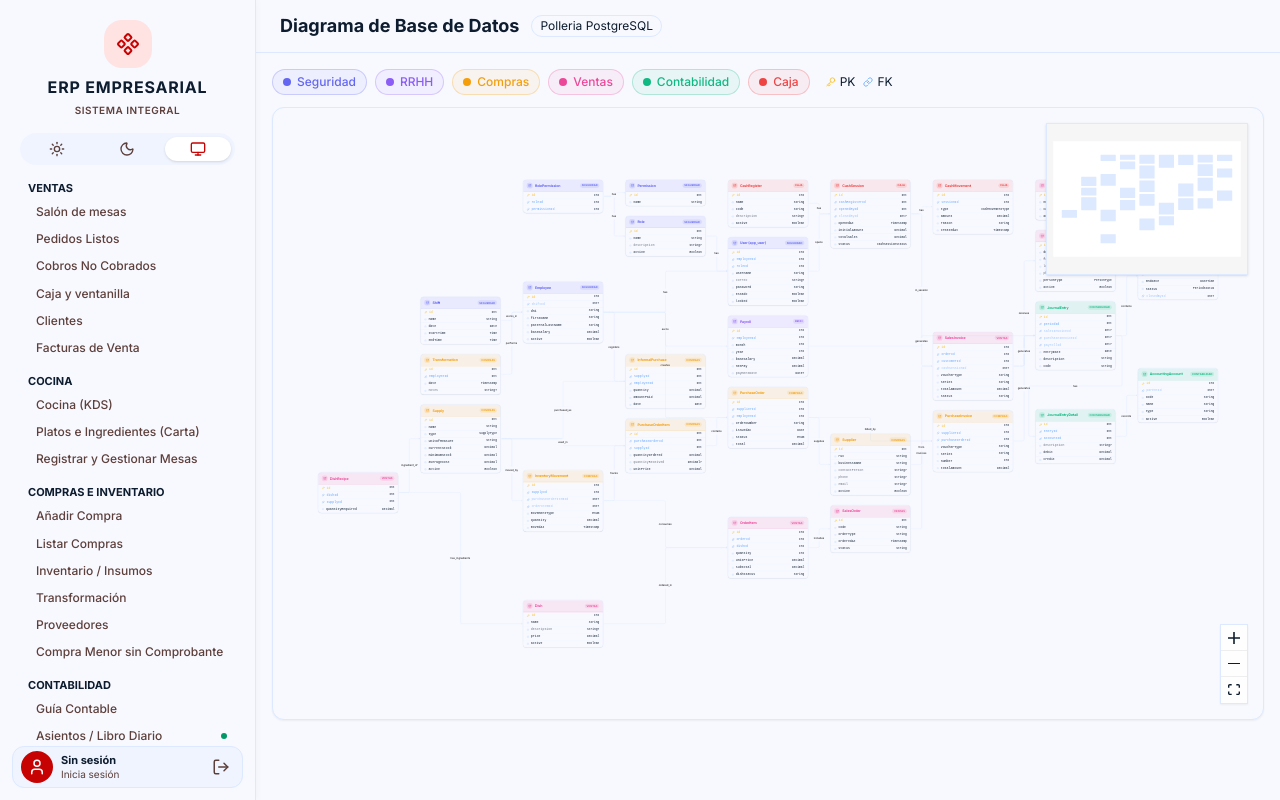
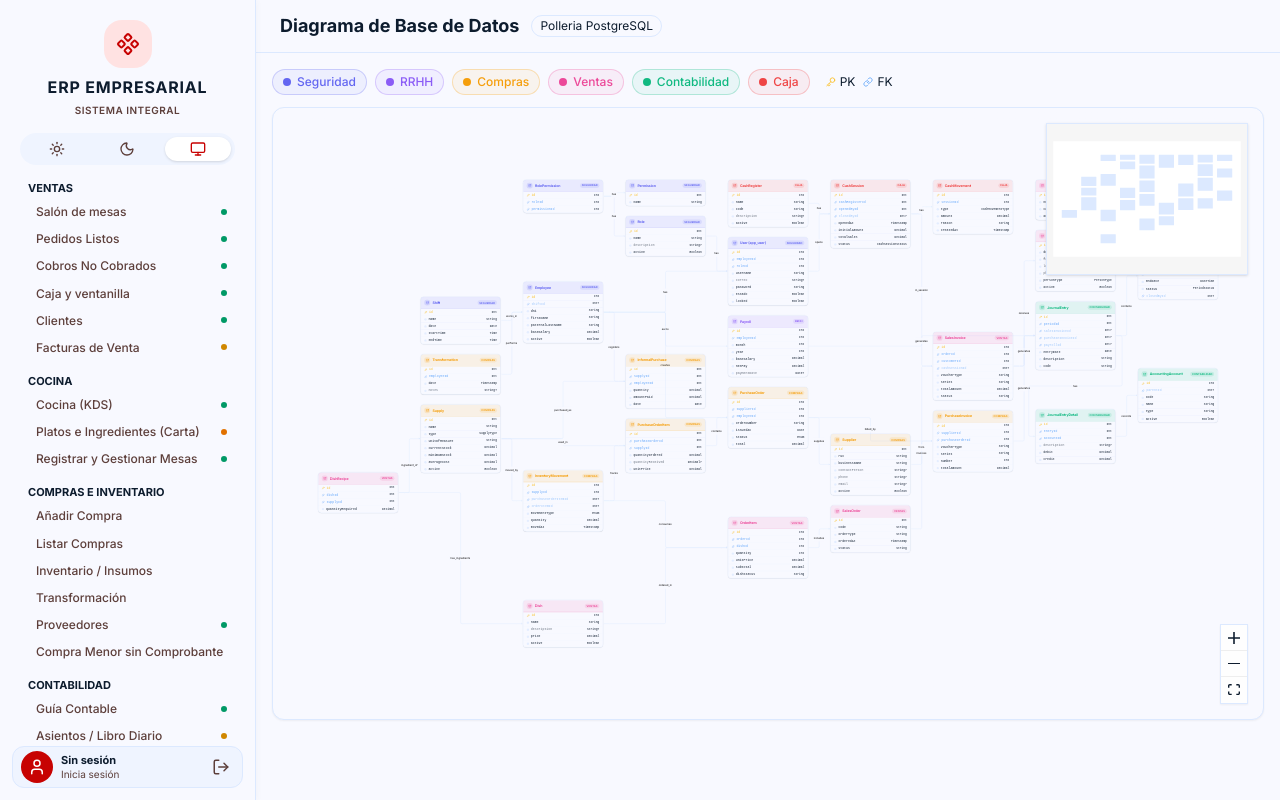
Before and after one commit to Cesar-Sanchez-sof/Polleria, a Next.js app: page /db-diagram in a window 1280 px wide. Built offline with nearby package versions, Linux system fonts and the light colour scheme; no server answers.

Commit message:
feat: add pages for database diagram, Swagger UI, user management, and personalized sidebar component

```diff
--- a/app/db-diagram/page.tsx
+++ b/app/db-diagram/page.tsx
@@ -1,6 +1,8 @@
 'use client';
 
 import { DbDiagram } from './db-diagram';
+import { ModuleHeader } from '@/components/shared/ModuleHeader';
+import { Database } from 'lucide-react';
 
 export default function DBDiagramPage() {
   return (
--- a/app/swagger/page.tsx
+++ b/app/swagger/page.tsx
@@ -3,6 +3,8 @@
 import SwaggerUI from "swagger-ui-react";
 import "swagger-ui-react/swagger-ui.css";
 import { useEffect, useState } from "react";
+import { ModuleHeader } from "@/components/shared/ModuleHeader";
+import { FileText } from "lucide-react";
 
 /**
  * Vista que expone la documentación OpenAPI mediante Swagger UI.
@@ -21,12 +23,16 @@ export default function ApiDocs() {
 
   if (!specUrl) return <p>Cargando documentación…</p>;
 
-  return (
+return (
+  <>
+    <ModuleHeader
+      title="Documentación API – Polleria"
+      subtitle="Explora la especificación OpenAPI de la aplicación."
+      icon={FileText}
+    />
     <section className="p-6 bg-(--color-background) min-h-screen">
-      <h1 className="text-3xl font-bold mb-4" style={{ color: "#e0e0ff" }}>
-        Documentación API – Polleria
-      </h1>
       <SwaggerUI url={specUrl} />
     </section>
-  );
+  </>
+);
 }
--- a/app/usuarios/page.tsx
+++ b/app/usuarios/page.tsx
@@ -6,6 +6,8 @@ import { Badge } from "@/components/ui/badge";
 import { Button } from "@/components/ui/button";
 import { Switch } from "@/components/ui/switch";
 import { Table, TableBody, TableCell, TableHead, TableHeader, TableRow } from "@/components/ui/table";
+import { ModuleHeader } from "@/components/shared/ModuleHeader";
+import { Users } from "lucide-react";
 import { FormularioUsuario, type Rol, type UsuarioFila } from "./FormularioUsuario";
 
 export default function UsuariosPage() {
@@ -60,21 +62,17 @@ export default function UsuariosPage() {
 
   return (
     <main className="mx-auto w-full max-w-6xl p-6">
-      <header className="mb-6 flex flex-wrap items-center justify-between gap-3">
-        <div>
-          <h1 className="text-2xl font-bold">Usuarios</h1>
-          <p className="text-sm text-muted-foreground">Registro, edición y activación de usuarios del sistema.</p>
-        </div>
-        <div className="flex gap-2">
-          <Button variant="outline" render={<Link href="/" />}>
-            Volver al inicio
-          </Button>
-          <Button variant="outline" onClick={cerrarSesion}>
-            Cerrar sesión
-          </Button>
-          <Button onClick={() => abrir(null)}>Nuevo usuario</Button>
-        </div>
-      </header>
+<ModuleHeader
+  title="Usuarios"
+  subtitle="Registro, edición y activación de usuarios del sistema."
+  icon={Users}
+>
+  <div className="flex gap-2">
+    <Button variant="outline" render={<Link href="/" />}>Volver al inicio</Button>
+    <Button variant="outline" onClick={cerrarSesion}>Cerrar sesión</Button>
+    <Button onClick={() => abrir(null)}>Nuevo usuario</Button>
+  </div>
+</ModuleHeader>
 
       {error && (
         <p role="alert" className="mb-4 text-sm text-destructive">
--- a/components/personalized/Sidebar.tsx
+++ b/components/personalized/Sidebar.tsx
@@ -16,7 +16,7 @@ export default function Sidebar({ mobileOpen: controlledOpen, onCloseMobile }: S
   const pathname = usePathname();
   const searchParams = useSearchParams();
   const [internalOpen, setInternalOpen] = useState(false);
-    const [usuario, setUsuario] = useState<{ username: string; rol: string } | null>(null);
+  const [usuario, setUsuario] = useState<{ username: string; rol: string } | null>(null);
 
   useEffect(() => {
     fetch("/api/auth/me", { cache: "no-store" })
@@ -165,6 +165,7 @@ export default function Sidebar({ mobileOpen: controlledOpen, onCloseMobile }: S
                   onClick={handleLinkClick}
                 >
                   Salón de mesas
+                  <span className="w-1.5 h-1.5 rounded-full bg-emerald-600" /* bg-rose-600 */ />
                 </Link>
                 <Link
                   className={getLinkClass("/sales?tab=kitchen")}
@@ -174,6 +175,7 @@ export default function Sidebar({ mobileOpen: controlledOpen, onCloseMobile }: S
                   onClick={handleLinkClick}
                 >
                   Pedidos Listos
+                  <span className="w-1.5 h-1.5 rounded-full bg-emerald-600" /* bg-rose-600 */ />
                 </Link>
                 <Link
                   className={getLinkClass("/sales?tab=payments")}
@@ -183,6 +185,7 @@ export default function Sidebar({ mobileOpen: controlledOpen, onCloseMobile }: S
                   onClick={handleLinkClick}
                 >
                   Cobros No Cobrados
+                  <span className="w-1.5 h-1.5 rounded-full bg-emerald-600" /* bg-rose-600 */ />
                 </Link>
                 <Link
                   className={getLinkClass("/sales?tab=cashier")}
@@ -192,6 +195,7 @@ export default function Sidebar({ mobileOpen: controlledOpen, onCloseMobile }: S
                   onClick={handleLinkClick}
                 >
                   Caja y ventanilla
+                  <span className="w-1.5 h-1.5 rounded-full bg-emerald-600" /* bg-rose-600 */ />
                 </Link>
                 <Link
                   className={getLinkClass("/sales?tab=customers")}
@@ -201,6 +205,7 @@ export default function Sidebar({ mobileOpen: controlledOpen, onCloseMobile }: S
                   onClick={handleLinkClick}
                 >
                   Clientes
+                  <span className="w-1.5 h-1.5 rounded-full bg-emerald-600" /* bg-rose-600 */ />
                 </Link>
                 <Link
                   className={getLinkClass("/sales?tab=invoices")}
@@ -210,6 +215,7 @@ export default function Sidebar({ mobileOpen: controlledOpen, onCloseMobile }: S
                   onClick={handleLinkClick}
                 >
                   Facturas de Venta
+                  <span className="w-1.5 h-1.5 rounded-full bg-yellow-600" /* bg-rose-600 */ />
                 </Link>
 
               </div>
@@ -231,6 +237,7 @@ export default function Sidebar({ mobileOpen: controlledOpen, onCloseMobile }: S
                   onClick={handleLinkClick}
                 >
                   Cocina (KDS)
+                  <span className="w-1.5 h-1.5 rounded-full bg-emerald-600" /* bg-rose-600 */ />
                 </Link>
                 <Link
                   className={getLinkClass("/restaurant/dishes")}
@@ -240,6 +247,7 @@ export default function Sidebar({ mobileOpen: controlledOpen, onCloseMobile }: S
                   onClick={handleLinkClick}
                 >
                   Platos e Ingredientes (Carta)
+                  <span className="w-1.5 h-1.5 rounded-full bg-amber-600" /* bg-rose-600 */ />
                 </Link>
                 <Link
                   className={getLinkClass("/restaurant/tables")}
@@ -249,6 +257,7 @@ export default function Sidebar({ mobileOpen: controlledOpen, onCloseMobile }: S
                   onClick={handleLinkClick}
                 >
                   Registrar y Gestionar Mesas
+                  <span className="w-1.5 h-1.5 rounded-full bg-emerald-600" /* bg-rose-600 */ />
                 </Link>
               </div>
             </div>
@@ -309,6 +318,7 @@ export default function Sidebar({ mobileOpen: controlledOpen, onCloseMobile }: S
                   onClick={handleLinkClick}
                 >
                   Proveedores
+                  <span className="w-1.5 h-1.5 rounded-full bg-emerald-600" /* bg-rose-600 */ />
                 </Link>
                 <Link
                   className={getLinkClass("/purchases/purchase-without-voucher")}
@@ -338,6 +348,7 @@ export default function Sidebar({ mobileOpen: controlledOpen, onCloseMobile }: S
                   onClick={handleLinkClick}
                 >
                   Guía Contable
+                  <span className="w-1.5 h-1.5 rounded-full bg-emerald-600" /* bg-rose-600 */ />
                 </Link>
                 <Link
                   className={getLinkClass("/accounting/entries")}
@@ -347,7 +358,7 @@ export default function Sidebar({ mobileOpen: controlledOpen, onCloseMobile }: S
                   onClick={handleLinkClick}
                 >
                   Asientos / Libro Diario
-                  <span className="w-1.5 h-1.5 rounded-full bg-emerald-600" /* bg-rose-600 */ />
+                  <span className="w-1.5 h-1.5 rounded-full bg-yellow-600" /* bg-rose-600 */ />
                 </Link>
                 <Link
                   className={getLinkClass("/accounting/entries?journal=Caja%20y%20bancos")}
@@ -378,6 +389,7 @@ export default function Sidebar({ mobileOpen: controlledOpen, onCloseMobile }: S
                   onClick={handleLinkClick}
                 >
                   Libro Mayor
+                  <span className="w-1.5 h-1.5 rounded-full bg-emerald-600" /* bg-rose-600 */ />
                 </Link>
                 <Link
                   className={getLinkClass("/accounting/balance")}
@@ -387,6 +399,7 @@ export default function Sidebar({ mobileOpen: controlledOpen, onCloseMobile }: S
                   onClick={handleLinkClick}
                 >
                   Balance General
+                  <span className="w-1.5 h-1.5 rounded-full bg-emerald-600" /* bg-rose-600 */ />
                 </Link>
                 <Link
                   className={getLinkClass("/accounting/income-statement")}
@@ -396,6 +409,7 @@ export default function Sidebar({ mobileOpen: controlledOpen, onCloseMobile }: S
                   onClick={handleLinkClick}
                 >
                   Estado de Resultados
+                  <span className="w-1.5 h-1.5 rounded-full bg-emerald-600" /* bg-rose-600 */ />
                 </Link>
                 <Link
                   className={getLinkClass("/accounting/periods")}
@@ -405,6 +419,7 @@ export default function Sidebar({ mobileOpen: controlledOpen, onCloseMobile }: S
                   onClick={handleLinkClick}
                 >
                   Periodos Contables
+                  <span className="w-1.5 h-1.5 rounded-full bg-emerald-600" /* bg-rose-600 */ />
                 </Link>
               </div>
             </div>
@@ -415,7 +430,7 @@ export default function Sidebar({ mobileOpen: controlledOpen, onCloseMobile }: S
                   SEGURIDAD
                 </span>
               </div>
-                <div className="flex flex-col pl-2 gap-0.5">
+              <div className="flex flex-col pl-2 gap-0.5">
                 <Link
                   className={getLinkClass("/usuarios")}
                   data-path="usuarios"
@@ -433,6 +448,7 @@ export default function Sidebar({ mobileOpen: controlledOpen, onCloseMobile }: S
                   onClick={handleLinkClick}
                 >
                   Auditoría
+                  <span className="w-1.5 h-1.5 rounded-full bg-emerald-600" /* bg-rose-600 */ />
                 </Link>
               </div>
             </div>
@@ -453,6 +469,7 @@ export default function Sidebar({ mobileOpen: controlledOpen, onCloseMobile }: S
                   onClick={handleLinkClick}
                 >
                   Endpoints
+                  <span className="w-1.5 h-1.5 rounded-full bg-emerald-600" /* bg-rose-600 */ />
                 </Link>
                 <Link
                   className={getLinkClass("/db-diagram")}
@@ -462,6 +479,7 @@ export default function Sidebar({ mobileOpen: controlledOpen, onCloseMobile }: S
                   onClick={handleLinkClick}
                 >
                   Diagrama DB
+                  <span className="w-1.5 h-1.5 rounded-full bg-yellow-600" /* bg-rose-600 */ />
                 </Link>
               </div>
             </div>
```
